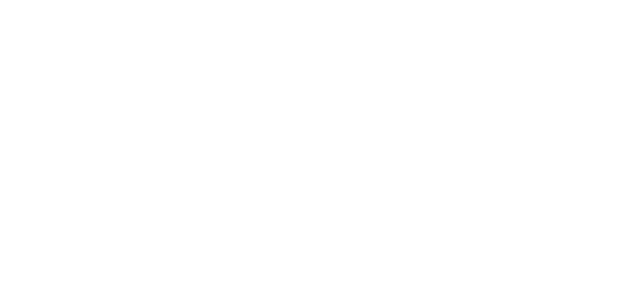
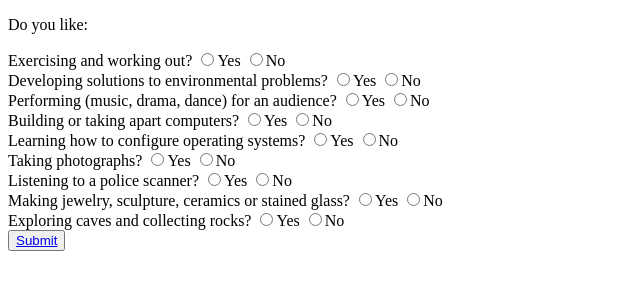
Before and after one commit to abril427/hack2040, a plain HTML site: page survey_3.html in a window 1280 px wide. Shown: the whole page, without its empty margins (0-640 px from the left). Drawn offline with Linux system fonts and the light colour scheme.

Commit message:
page 3 questions

```diff
--- a/survey_3.html
+++ b/survey_3.html
@@ -0,0 +1,58 @@
+<!Doctype HTML>
+<body>
+<p>Do you like:<p>
+  <form>
+    <div>
+      <label for="1">Exercising and working out?</label>
+      <input type="radio" name="1">Yes
+      <input type="radio" name="1">No
+    </div>
+    <div>
+      <label for="2">Developing solutions to environmental problems?</label>
+      <input type="radio" name="2">Yes
+      <input type="radio" name="2">No
+    </div>
+    <div>
+      <label for="3">Performing (music, drama, dance) for an audience?</label>
+      <input type="radio" name="3">Yes
+      <input type="radio" name="3"  >No
+    </div>
+    <div>
+    <div>
+    <label for="4">Building or taking apart computers?</label>
+      <input type="radio" name="4">Yes
+      <input type="radio" name="4">No
+    </div>
+    <div>
+    <label for="5">Learning how to configure operating systems?</label>
+      <input type="radio" name="5">Yes
+      <input type="radio" name="5">No
+    </div>
+    <div>
+      <label for="6">Taking photographs?</label>
+      <input type="radio" name="6">Yes
+      <input type="radio" name="6">No
+    </div>
+    <div>
+      <label for="7">Listening to a police scanner?</label>
+      <input type="radio" name="7">Yes
+      <input type="radio" name="7">No
+    </div>
+    <div>
+      <label for="8">Making jewelry, sculpture, ceramics or stained glass? </label>
+      <input type="radio" name="8">Yes
+      <input type="radio" name="8">No
+    </div>
+    <div>
+      <label for="9">Exploring caves and collecting rocks?</label>
+      <input type="radio" name="9">Yes
+      <input type="radio" name="9" >No
+    </div>
+  </form>
+
+  <div>
+    <button>
+      <a href="survey_4.html">Submit</a>
+    </button>
+  </div>
+</body>
```
Also changed, not shown: survey_1.html (+2 -2 lines), survey_2.html (+1 -1 lines).
